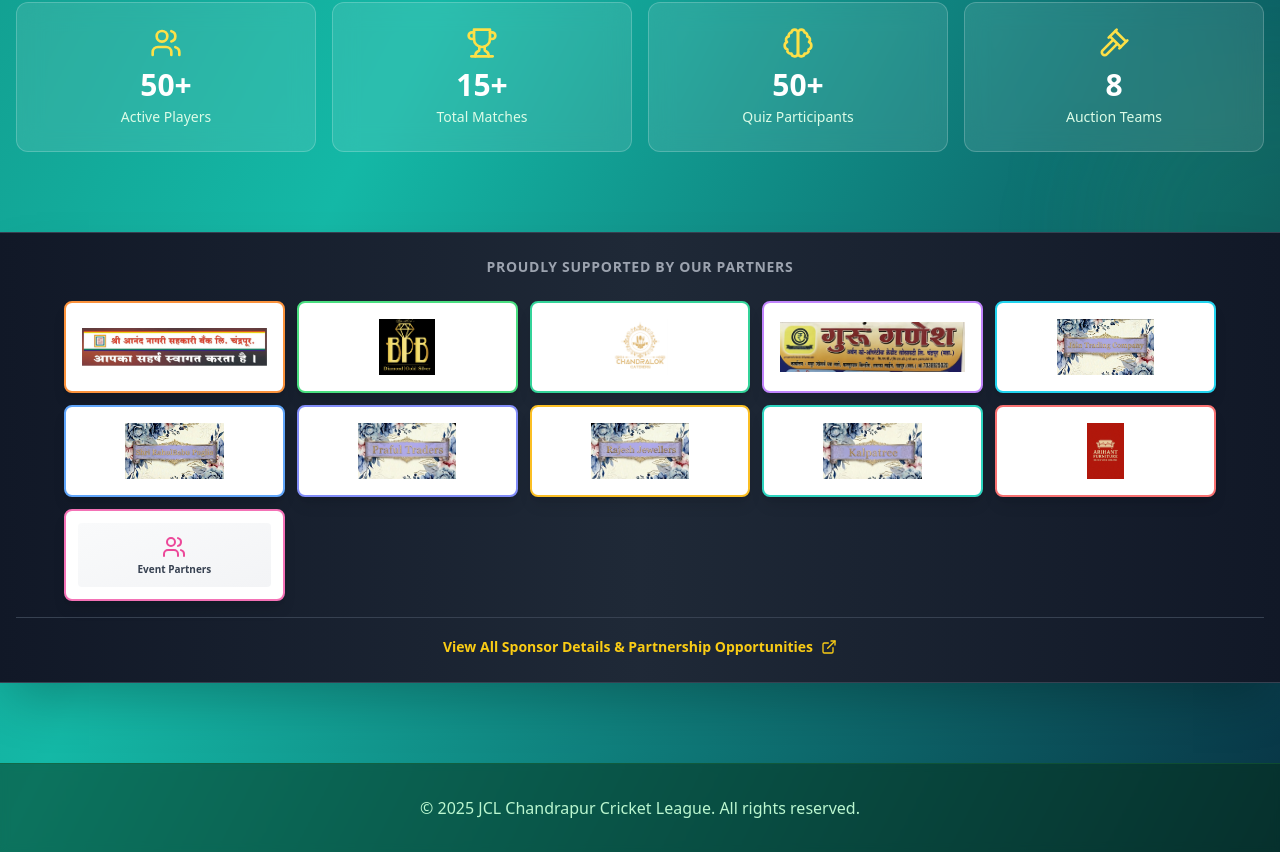
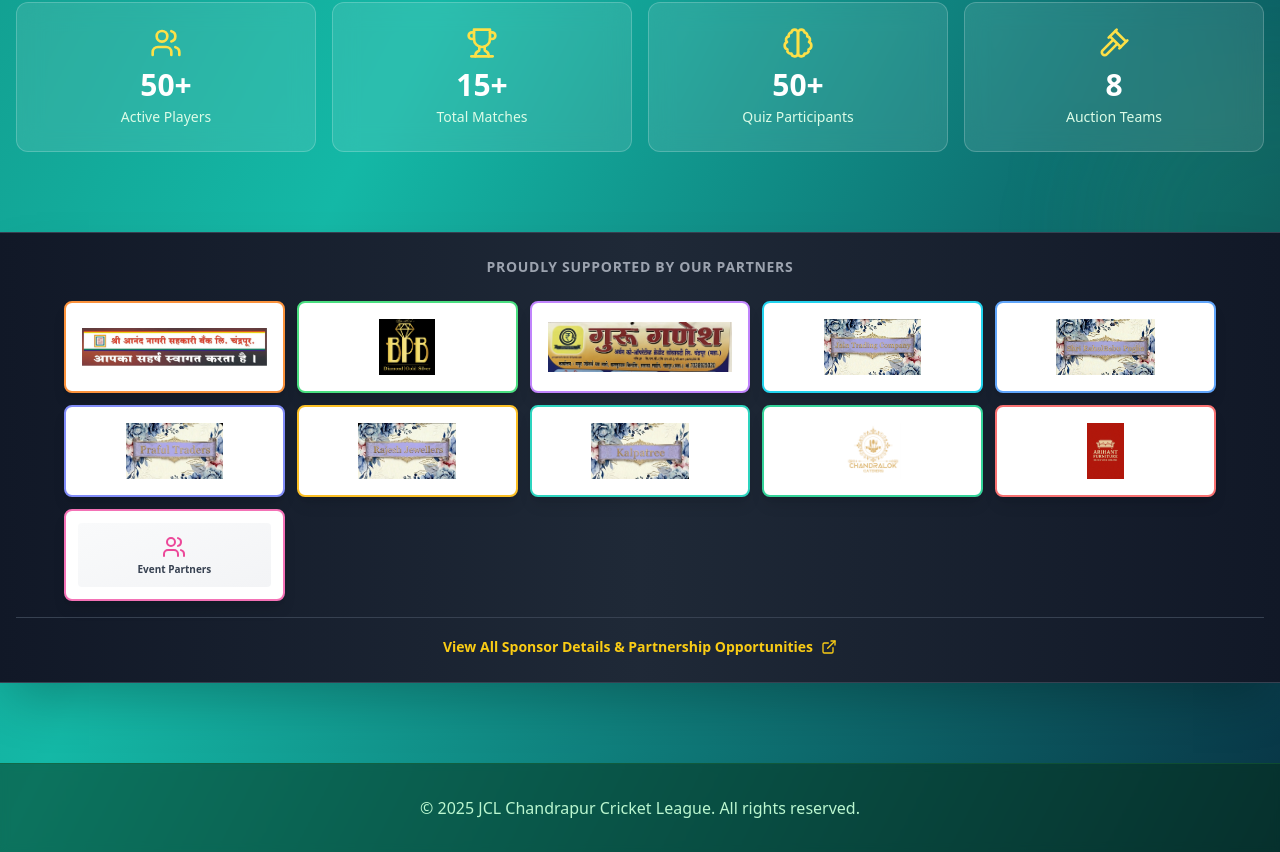
Before and after one commit to rajkothari-3156/JCL-Chandrapur, a Next.js app: page / in a window 1280 px wide. Shown: the part 1633-2485 px from the top of the page. Built offline with nearby package versions, Linux system fonts and the light colour scheme.

Commit message:
Updated Chandralok's position in banner

```diff
--- a/components/layout/SponsorsBar.tsx
+++ b/components/layout/SponsorsBar.tsx
@@ -8,13 +8,13 @@ export default function SponsorsBar() {
   const sponsorCategories = [
     { label: 'Food Partner', icon: UtensilsCrossed, color: 'orange', logoPath: '/sponsors/food-sponsor-anand-nagri.png', name: 'Anand Nagri Bank Parivar' },
     { label: 'Co-Sponsor', icon: Award, color: 'green', logoPath: '/sponsors/co-sponsor-bpb.png', name: 'BPB' },
-    { label: 'Hospitality Partner', icon: Home, color: 'emerald', logoPath: '/sponsors/hospitality-partner-chandralok.png', name: 'Chandralok Creations' },
     { label: 'T-Shirt Sponsor', icon: Shirt, color: 'purple', logoPath: '/sponsors/tshirt-sponsor-guru-ganesh.jpeg', name: 'Guru Ganesh' },
     { label: 'Water Bottle Sponsor', icon: Droplets, color: 'cyan', logoPath: '/sponsors/water-bottle-jain-trading.png', name: 'Jain Trading Company' },
     { label: 'Community & FairPlay Partner', icon: UserCheck, color: 'blue', logoPath: '/sponsors/community-fairplay-shri-rahulbabu-puglia.png', name: 'Shri RahulBabu Puglia' },
     { label: 'Presentation Partner', icon: Gift, color: 'indigo', logoPath: '/sponsors/presentation-praful-traders.png', name: 'Praful Traders' },
     { label: 'Entry Gate Partner', icon: DoorOpen, color: 'amber', logoPath: '/sponsors/entry-gate-rajesh-jewellers.png', name: 'Rajesh Jewellers' },
     { label: 'Product Stall Partner', icon: Store, color: 'teal', logoPath: '/sponsors/product-stall-kalptree.png', name: 'Kalptree' },
+    { label: 'Hospitality Partner', icon: Home, color: 'emerald', logoPath: '/sponsors/hospitality-partner-chandralok.png', name: 'Chandralok Creations' },
     { label: 'Media Partner', icon: Radio, color: 'red', logoPath: '/sponsors/media-partner-arihant-new.jpg', name: 'Arihant Furniture' },
     { label: 'Event Partners', icon: Users, color: 'pink', logoPath: null, name: 'Event Partners' },
   ]
```
